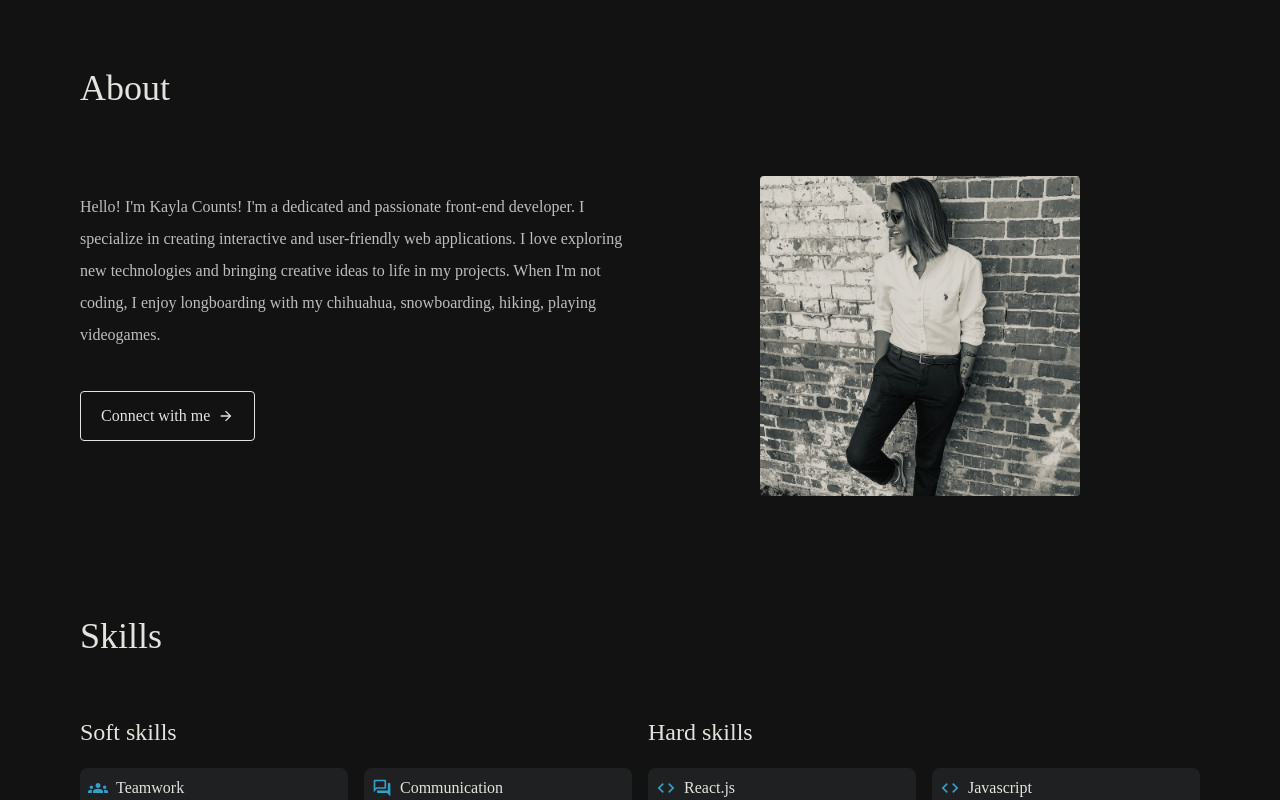
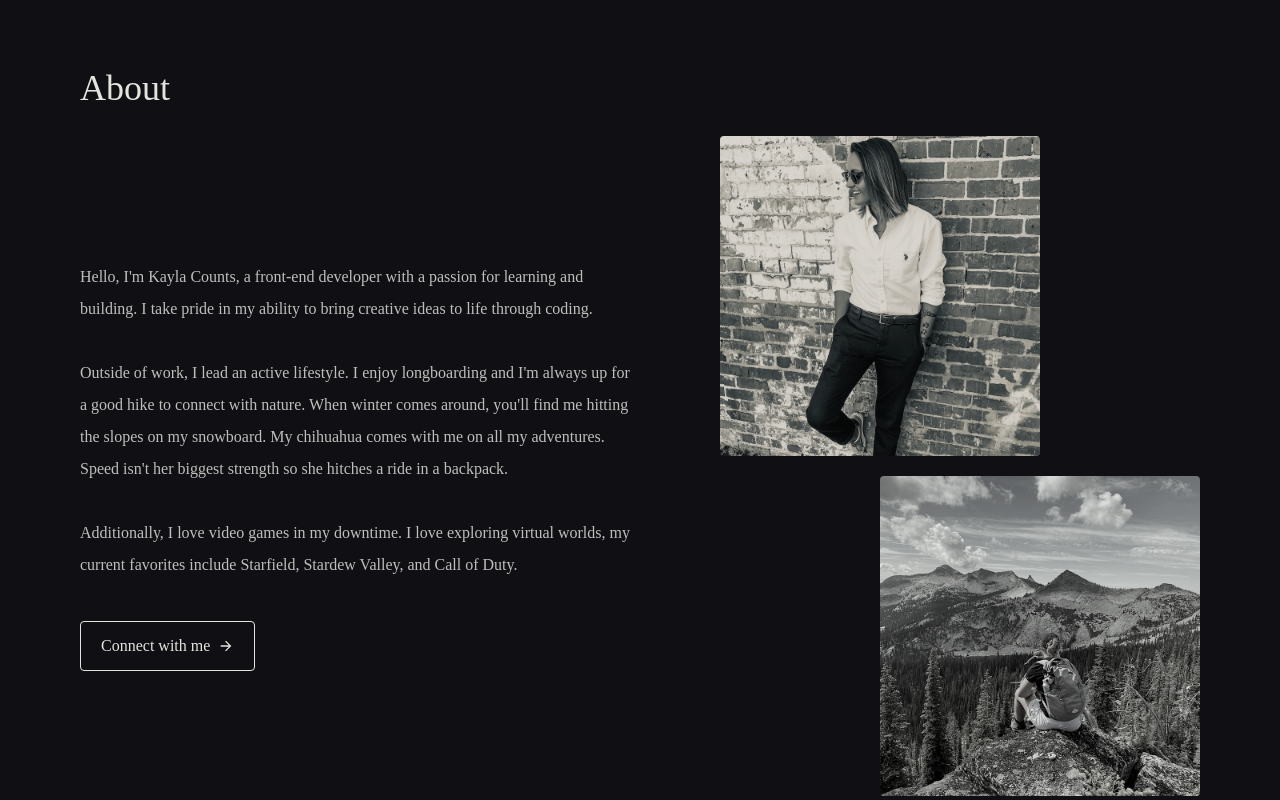
Before and after one commit to Kcounts93/my-portfolio, a React (Create React App) app: page / in a window 1280 px wide. Shown: the part 1700-2500 px from the top of the page. Built offline with nearby package versions, Linux system fonts and the light colour scheme.

Commit message:
color changes and components clean

```diff
--- a/src/components/About.jsx
+++ b/src/components/About.jsx
@@ -1,6 +1,6 @@
 import React from "react";
 import { motion } from "framer-motion";
-
+import hike from "../assets/hiking.png";
 import me from "../assets/me.png";
 import { MdOutlineArrowForward } from "react-icons/md";
 
@@ -20,12 +20,21 @@
             className="w-full lg:w-1/2 mb-6 md:mb-0"
           >
             <p className="leading-loose font-medium text-darkputty">
-              Hello! I'm Kayla Counts! I'm a dedicated and passionate front-end
-              developer. I specialize in creating interactive and user-friendly
-              web applications. I love exploring new technologies and bringing
-              creative ideas to life in my projects. When I'm not coding, I
-              enjoy longboarding with my chihuahua, snowboarding, hiking,
-              playing videogames.
+              Hello, I'm Kayla Counts, a front-end developer with a passion for
+              learning and building. I take pride in my ability to bring
+              creative ideas to life through coding.
+              <br />
+              <br />
+              Outside of work, I lead an active lifestyle. I enjoy longboarding
+              and I'm always up for a good hike to connect with nature. When
+              winter comes around, you'll find me hitting the slopes on my
+              snowboard. My chihuahua comes with me on all my adventures. Speed
+              isn't her biggest strength so she hitches a ride in a backpack.
+              <br />
+              <br />
+              Additionally, I love video games in my downtime. I love exploring
+              virtual worlds, my current favorites include Starfield, Stardew
+              Valley, and Call of Duty.
             </p>
             <div className="flex mt-5">
               <a
@@ -44,12 +53,21 @@
           </motion.div>
 
           {/* Right Section */}
-          <div className="w-full lg:w-1/2 flex px-5 justify-start items-center md:justify-center md:px-0 ">
-            <img
-              className="rounded w-80 md:w-100 opacity-90 mt-10"
-              src={me}
-              alt="portfolio me"
-            />
+          <div className="w-full lg:w-1/2 flex flex-col px-0 md:pl-20">
+            <div className="flex justify-start">
+              <img
+                className="rounded w-80 md:w-100 opacity-90 sm:mt-5 md:mt-10 lg:mt-0 "
+                src={me}
+                alt="portfolio me"
+              />
+            </div>
+            <div className="flex justify-end">
+              <img
+                className="rounded w-80 md:w-100 opacity-90 mt-5"
+                src={hike}
+                alt="portfolio me"
+              />
+            </div>
           </div>
         </div>
       </div>
--- a/src/components/Projects.jsx
+++ b/src/components/Projects.jsx
@@ -11,7 +11,7 @@
       id: 1,
       title: "On the Rocks Website",
       subtitle: "Snippet",
-      categories: ["HTML", "Bootstrap", "SASS", "Javascript"],
+      categories: ["Bootstrap", "SASS", "Javascript"],
       image: otr,
       projectLink: "https://github.com/Kcounts93/on-the-rocks",
       liveLink: "https://ontherocks.counts2six.com/",
@@ -50,7 +50,7 @@
 
     {
       id: 5,
-      title: "My Portfolio",
+      title: "Front End Portfolio",
       subtitle: "Snippet",
       categories: ["HTML", "Tailwind", "React"],
       image: portfolioImg,
@@ -107,18 +107,24 @@
           {projectsToShow.map((project) => (
             <div
               key={project.id}
-              className="w-full sm:w-1/2 lg:w-1/3 sm:h-[450px] md:h-[400px] lg:h-[425px] p-2 flex flex-col mb-4"
+              className="w-full sm:w-1/2 lg:w-1/3 sm:h-[450px] md:h-[400px] lg:h-[425px] p-2 flex flex-col mb-4 hover:scale-105 duration-300"
             >
               {/* Project card content */}
               <div className="mx-2 h-full rounded-xl p-0.5 shadow-lg transition">
                 {/* Project details */}
                 <div className="flex-col h-full justify-center align-middle rounded-[10px] bg-charcoal p-4 sm:p-6  flex-grow">
                   <div className="overflow-hidden">
-                    <img
-                      className="mb-5"
-                      src={project.image}
-                      alt={project.title}
-                    />
+                    <a
+                      href={project.liveLink}
+                      target="_blank"
+                      rel="noopener noreferrer"
+                    >
+                      <img
+                        className="mb-5"
+                        src={project.image}
+                        alt={project.title}
+                      />
+                    </a>
                   </div>
 
                   <h3 className="mt-0.5 text-xl font-medium">
@@ -128,7 +134,7 @@
                     {project.categories.map((category, index) => (
                       <span
                         key={index}
-                        className="whitespace-nowrap rounded-full text-drap mr-1 text-sm"
+                        className="whitespace-nowrap rounded-full bg-putty px-2 py-1 text-darkgrey mr-1 text-sm"
                       >
                         {category}
                       </span>
@@ -150,7 +156,7 @@
                       target="_blank"
                       rel="noopener noreferrer"
                     >
-                      Live Link
+                      Project
                     </a>
                   </div>
                 </div>
--- a/src/components/Qualifications.jsx
+++ b/src/components/Qualifications.jsx
@@ -26,7 +26,7 @@
       company: "Ignitium",
       date: "Jun 2022 - Present",
       description:
-        "Responsible for building, maintaining and designing landing pages using HTML, CSS, JavaScript and Adobe Creative Suite with a continuous focus on embracing change and technological evolution in a fast paced environment",
+        "Responsible for replicating websites and building, maintaining, and designing HTML, CSS, JavaScript landing pages, emphasizing adaptability in a fast-paced environment.",
     },
     {
       title: "Web Designer/Developer",
@@ -78,7 +78,7 @@
       degree: "A.A.S in Graphic/Web Design",
       year: "2020 - 2022",
       description:
-        "Developed practical skills in digital design, web development, and multimedia communication.",
+        "Acquired practical skills in digital design, web development, and multimedia communication.",
     },
   ];
 
--- a/src/components/Test.jsx
+++ /dev/null
@@ -1,79 +0,0 @@
-import React from "react";
-import { motion } from "framer-motion";
-import { FaCode, FaPencilRuler, FaLightbulb } from "react-icons/fa";
-import me from "../assets/me.png";
-
-const Test = () => {
-  return (
-    <div className="container mx-auto px-5 md:px-10 lg:px-20 my-10">
-      <motion.div
-        initial={{ opacity: 0, y: -20 }}
-        animate={{ opacity: 1, y: 0 }}
-        transition={{ duration: 0.5 }}
-        className="text-center mb-8"
-      >
-        <h2 className="text-4xl font-bold">About Me</h2>
-        <p className="text-lg">
-          Front-End Developer with a Passion for Creative Solutions
-        </p>
-      </motion.div>
-
-      <div className="grid grid-cols-1 md:grid-cols-2 gap-10 items-center">
-        {/* Text Section */}
-        <motion.div
-          initial={{ opacity: 0, x: -20 }}
-          animate={{ opacity: 1, x: 0 }}
-          transition={{ duration: 0.5 }}
-        >
-          <p className="text-md mb-4">
-            Hello! I'm Kayla Counts, a dedicated and passionate front-end
-            developer. I specialize in creating interactive and user-friendly
-            web applications. I love exploring new technologies and bringing
-            creative ideas to life in my projects. When I'm not coding, I enjoy
-            snowboarding, playing videogames, cooking and sharing coffee with my
-            girlfriend. I grew up on the Oregon Coast, filled with memories of
-            going to the beach and exploring tide pools with my family. I
-            settled in Coeur d'Alene shortly after graduating high school in
-            Spirit Lake to pursue a degree in criminal justice, but my empathy
-            and creativity led me to graphic and web design where I was exposed
-            to HTML, CSS and Javascript, which I quickly became passionate
-            about. When I'm not coding or working, you'll find me playing video
-            games, cooking or sharing coffee with my girlfriend. You'll also see
-            me take part in the usual PNW adventures like hiking with my
-            Chihuahua, golfing and snowboarding.
-          </p>
-          <div className="flex flex-wrap gap-4">
-            {/* Replace with your skills */}
-            <div className="flex items-center gap-2">
-              <FaCode className="text-xl text-blue-500" />
-              <span>JavaScript</span>
-            </div>
-            <div className="flex items-center gap-2">
-              <FaPencilRuler className="text-xl text-green-500" />
-              <span>CSS/Design</span>
-            </div>
-            <div className="flex items-center gap-2">
-              <FaLightbulb className="text-xl text-yellow-500" />
-              <span>Creative Thinking</span>
-            </div>
-          </div>
-        </motion.div>
-
-        {/* Image Section */}
-        <motion.div
-          initial={{ opacity: 0, x: 20 }}
-          animate={{ opacity: 1, x: 0 }}
-          transition={{ duration: 0.5 }}
-          className="flex justify-center"
-        >
-          <img
-            src={me}
-            alt="Your Name"
-            className="rounded shadow-lg w-40 md:w-60"
-          />
-        </motion.div>
-      </div>
-    </div>
-  );
-};
-export default Test;
--- a/src/index.css
+++ b/src/index.css
@@ -6,7 +6,7 @@
 
 @layer base {
   body {
-    @apply bg-[#121212];
+    @apply bg-[#101014];
     @apply font-[Montserrat];
     @apply text-putty;
   }
@@ -63,7 +63,7 @@
 /* Apply global styles after the specific container styles */
 /* Track */
 ::-webkit-scrollbar-track {
-  background: #121212;
+  background: #101014;
 }
 
 /* Handle */
--- a/tailwind.config.js
+++ b/tailwind.config.js
@@ -4,8 +4,8 @@
   theme: {
     extend: {
       colors: {
-        "darkgrey": "#121212",
-        "charcoal": "#1f2021",
+        "darkgrey": "#101014",
+        "charcoal": "#202024",
         "putty": "#e2e4dd",
         "blue": "#114adc",
         "darkputty": "#BEBFBA",
```
Also changed, not shown: 1 other file (tests, documents, lock files or other folders).
